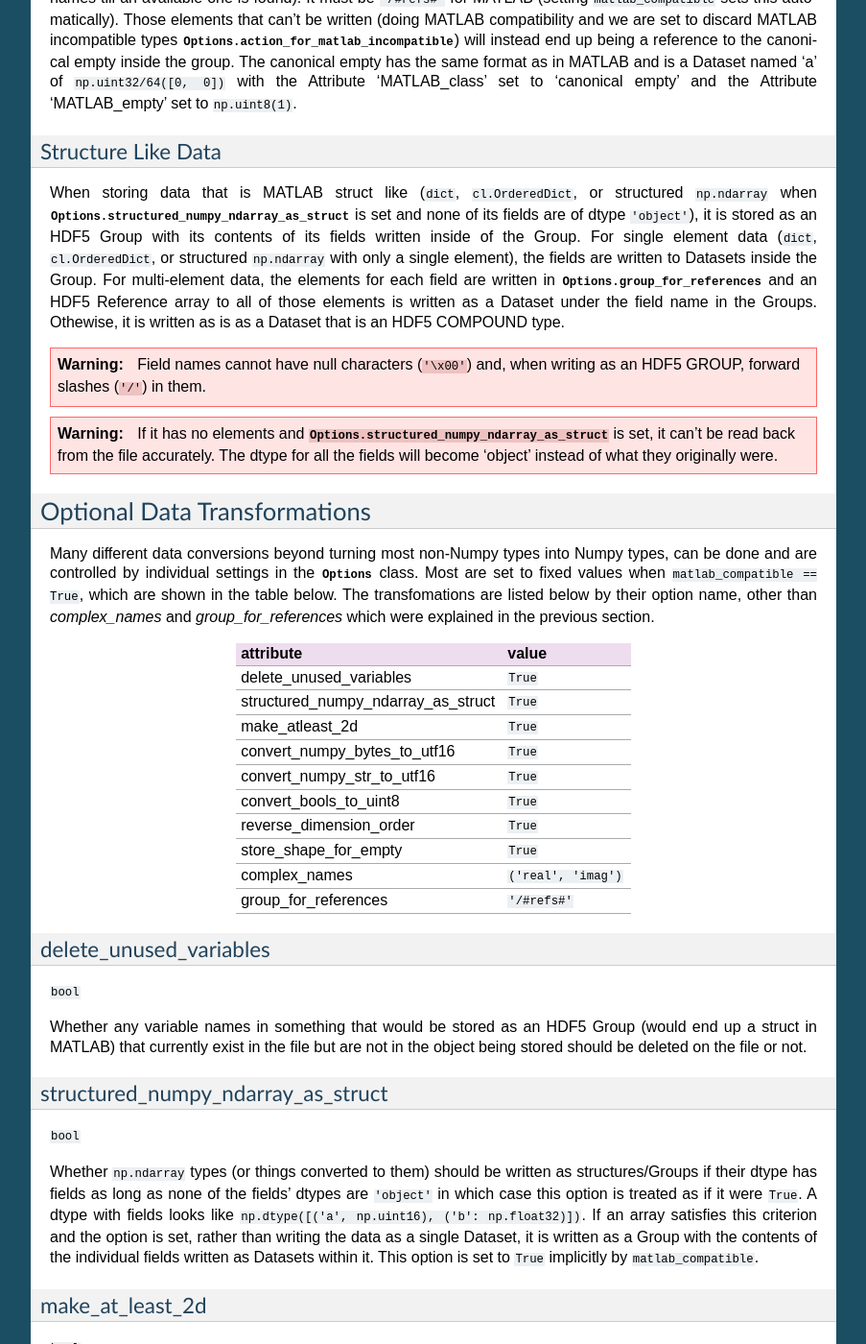
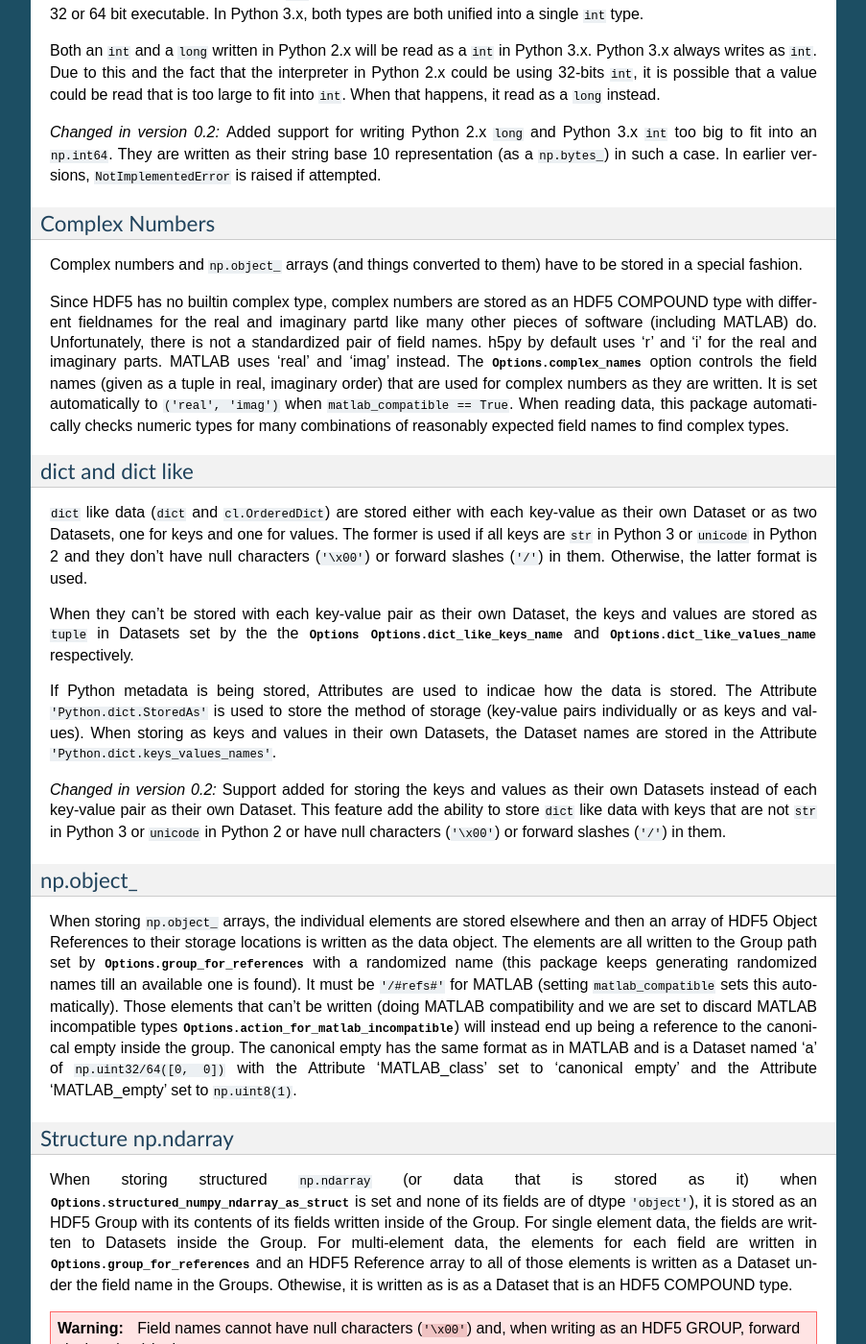
Before and after one commit to frejanordsiek/hdf5storage, a Sphinx documentation site: the page built from doc/source/storage_format.rst, in a window 1280 px wide and 1400 px high, scrolled down 6340 px. Shown: the whole window at 96% size, without its empty margins (198-1101 px from the left). Built offline with Sphinx 7.4.7, drawn with Linux system fonts in a browser that asks for light colours; some of the changed text lies outside the part shown.

Commit message:
Updated storage format documentation to reflect support for storing dict like data as keys and values Datasets.

```diff
--- a/doc/source/storage_format.rst
+++ b/doc/source/storage_format.rst
@@ -122,9 +122,11 @@ np.recarray               0.1      structured np.ndarray [10]_           Dataset
        ``np.uint16`` in UTF-16 encoding unless it contains non-ASCII
        characters in which case a ``NotImplementedError`` is raised.
        Otherwise, it is just written as ``np.bytes_``.
-.. [7] All keys must be ``str`` in Python 3 or ``unicode`` in Python 2.
-       They cannot have null characters (``'\x00'``) or forward slashes
-       (``'/'``) in them.
+.. [7] Stored either as each key-value as their own Dataset or as two
+       Datasets, one for keys and one for values. The former is used if
+       all keys are ``str`` in Python 3 or ``unicode`` in Python 2 and
+       they don't have null characters (``'\x00'``) or forward slashes
+       (``'/'``) in them. Otherwise, the latter format is used.
 .. [8] Not supported in Python 2.6, so they are converted to ``dict``
        when read from a file in Python 2.6.
 .. [9] ``np.float16`` are not supported for h5py versions before
@@ -316,6 +318,41 @@ Then ``fs`` looks like::
   array([array([b'a'], dtype='|S1'),
          array([b'c', b'd'], dtype='|S1']), dtype=object)
 
+Python.dict.StoredAs
+--------------------
+
+Python Attribute
+
+``np.bytes_`` : ``{b'individual', b'keys_values'}``
+
+.. versionadded:: 0.2
+
+``dict`` like data (includes ``cl.OrderedDict``) can be stored in two
+ways. This Attribute specifies which one. It is ``b'individual'`` if
+each key-value pair is stored as its own Dataset with the key as the
+name. It is set to ``b'key_values'`` if the keys are all stored in their
+own Dataset (as a ``tuple``) and the values in another Dataset (as a
+``tuple``).
+
+Python.dict.keys_values_names
+-----------------------------
+
+Python Attribute
+
+``np.object_`` array of ``str``
+
+.. versionadded:: 0.2
+
+If ``dict`` like data (includes ``cl.OrderedDict``) is stored with the
+keys in their own Dataset and the values in another Dataset (the
+``'Python.dict.StoredAs'`` Attribute is ``b'keys_values'``), it stores
+the names of the Datasets holding the keys and values respectively (in
+that order). It has exactly two elements.
+
+The two ``str`` used are controlled by the :py:class:`Options`
+:py:attr:`Options.dict_like_keys_name` and
+:py:attr:`Options.dict_like_values_name` respectively.
+
 
 Storage of Special Types
 ========================
@@ -363,6 +400,37 @@ automatically to ``('real', 'imag')`` when
 automatically checks numeric types for many combinations of reasonably
 expected field names to find complex types.
 
+dict and dict like
+------------------
+
+``dict`` like data (``dict`` and  ``cl.OrderedDict``) are stored either
+with each key-value as their own Dataset or as two Datasets, one for
+keys and one for values. The former is used if all keys are ``str`` in
+Python 3 or ``unicode`` in Python 2 and they don't have null characters
+(``'\x00'``) or forward slashes (``'/'``) in them. Otherwise, the latter
+format is used.
+
+When they can't be stored with each key-value pair as their own Dataset,
+the keys and values are stored as ``tuple`` in Datasets set by the the
+:py:class:`Options`
+:py:attr:`Options.dict_like_keys_name` and
+:py:attr:`Options.dict_like_values_name` respectively.
+
+If Python metadata is being stored, Attributes are used to indicae how
+the data is stored. The Attribute ``'Python.dict.StoredAs'`` is used to
+store the method of storage (key-value pairs individually or as keys and
+values). When storing as keys and values in their own Datasets, the
+Dataset names are stored in the Attribute
+``'Python.dict.keys_values_names'``.
+
+.. versionchanged:: 0.2
+
+   Support added for storing the keys and values as their own Datasets
+   instead of each key-value pair as their own Dataset. This feature
+   add the ability to store ``dict`` like data with keys that are not
+   ``str`` in Python 3 or ``unicode`` in Python 2 or have null
+   characters (``'\x00'``) or forward slashes (``'/'``) in them.
+
 np.object\_
 -----------
 
@@ -382,16 +450,14 @@ empty has the same format as in MATLAB and is a Dataset named 'a' of
 'canonical empty' and the Attribute 'MATLAB_empty' set to
 ``np.uint8(1)``.
 
-Structure Like Data
--------------------
+Structure np.ndarray
+--------------------
 
-When storing data that is MATLAB struct like (``dict``,
-``cl.OrderedDict``, or structured ``np.ndarray`` when
-:py:attr:`Options.structured_numpy_ndarray_as_struct` is set and none of
-its fields are of dtype ``'object'``), it is stored as an HDF5 Group
-with its contents of its fields written inside of the Group. For single
-element data (``dict``, ``cl.OrderedDict``, or structured ``np.ndarray``
-with only a single element), the fields are written to Datasets inside
+When storing structured ``np.ndarray`` (or data that is stored as it)
+when :py:attr:`Options.structured_numpy_ndarray_as_struct` is set and
+none of its fields are of dtype ``'object'``), it is stored as an HDF5
+Group with its contents of its fields written inside of the Group. For
+single element data, the fields are written to Datasets inside
 the Group. For multi-element data, the elements for each field are
 written in :py:attr:`Options.group_for_references` and an HDF5 Reference
 array to all of those elements is written as a Dataset under the field
@@ -420,8 +486,8 @@ Numpy types, can be done and are controlled by individual settings in
 the :py:class:`Options` class. Most are set to fixed values when
 ``matlab_compatible == True``, which are shown in the table below. The
 transfomations are listed below by their option name, other than
-`complex_names` and `group_for_references` which were explained in the
-previous section.
+`complex_names`, `group_for_references`, `dict_like_keys_name` and
+`dict_like_values_name`, which were explained in the previous section.
 
 ==================================  ====================
 attribute                           value
```
